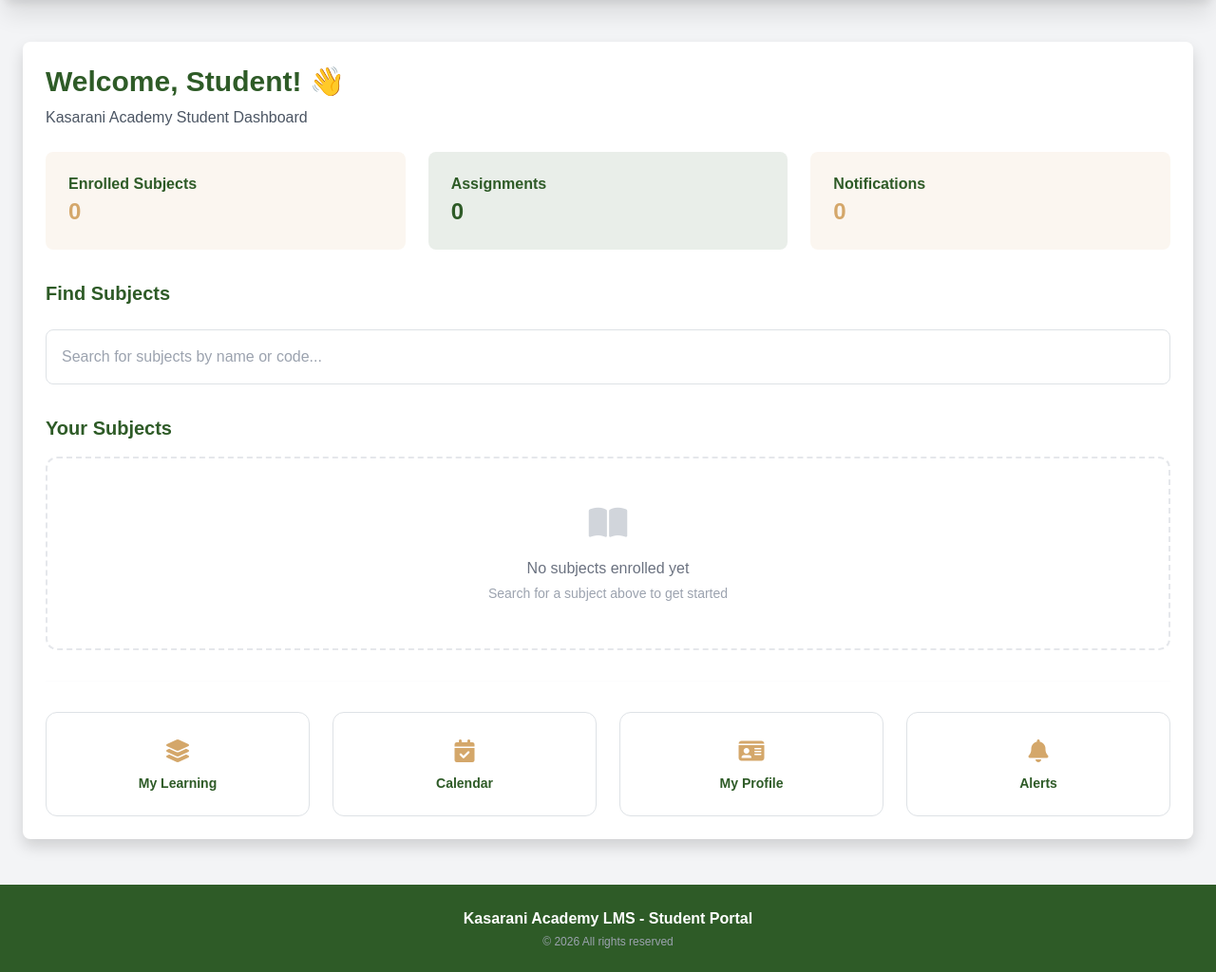
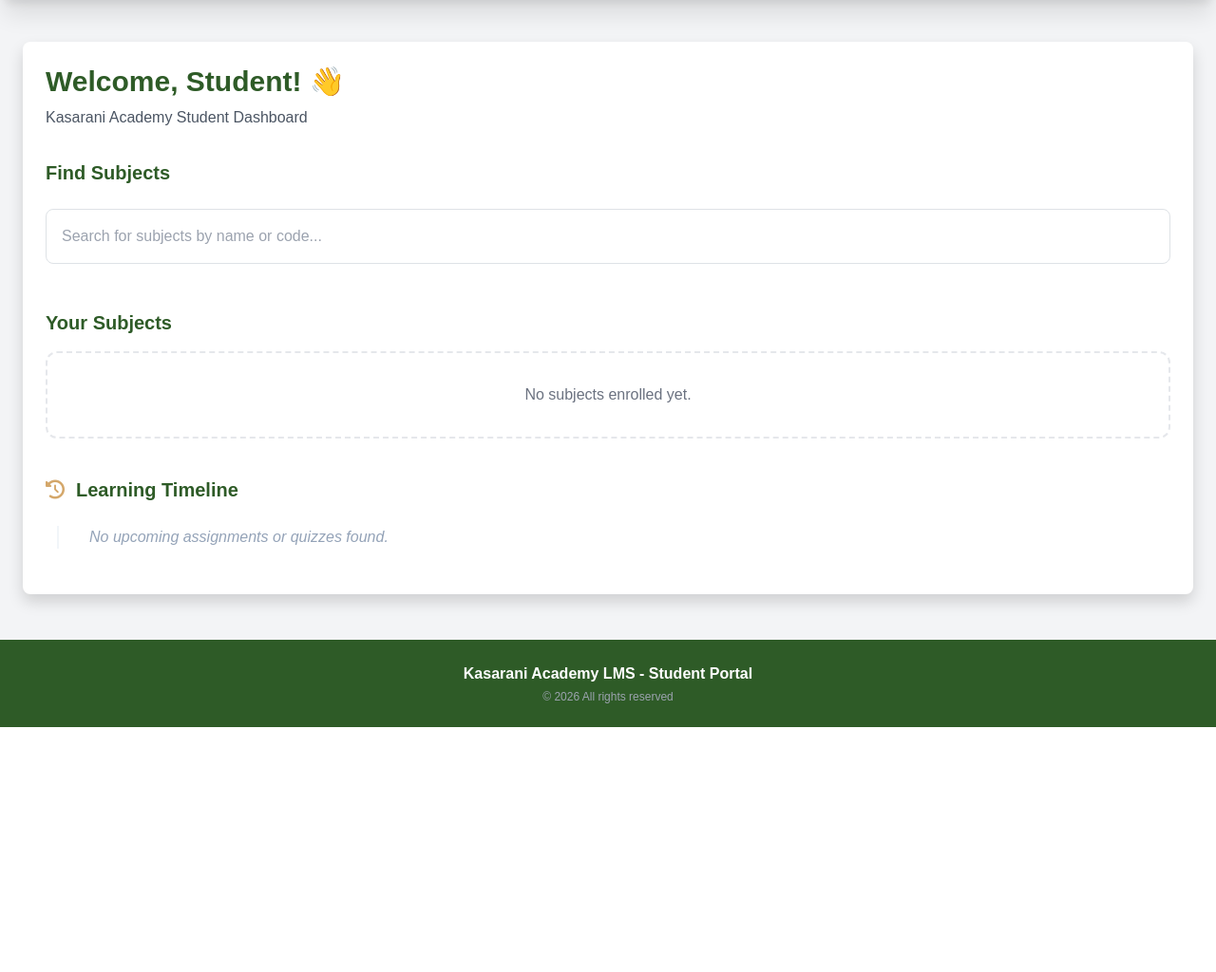
Before and after one commit to Wendy-Okoth/EducationalSystem, a Flask app: template app/templates/student_dashboard.html in a window 1280 px wide. Shown: the part 80-1104 px from the top of the page at 95% size. After the commit the page ends 846 px from the top, so only its background shows below. Run offline with Flask 3, Linux system fonts and the light colour scheme; the template is opened without the code that fills it, so the values that code supplies are empty; some libraries are stand-ins or nearby versions.

Commit message:
updated student dashboard layout and added timeline

```diff
--- a/app/templates/student_dashboard.html
+++ b/app/templates/student_dashboard.html
@@ -4,26 +4,9 @@
 {% block content %}
 <div class="bg-white rounded-lg shadow p-6">
     <h1 class="text-3xl font-bold text-kas-dark-green mb-2">Welcome, {{ session.get('user_name', 'Student') }}! 👋</h1>
-    <p class="text-gray-600 mb-6">Kasarani Academy Student Dashboard</p>
+    <p class="text-gray-600 mb-8">Kasarani Academy Student Dashboard</p>
 
-    <div class="grid grid-cols-1 md:grid-cols-3 gap-4 mb-8">
-        <div class="bg-kas-light-brown/10 p-4 rounded-lg">
-            <h3 class="font-bold text-kas-dark-green mb-1">Enrolled Subjects</h3>
-            <p class="text-2xl font-bold text-kas-light-brown">
-                {% if subjects %}{{ subjects|length }}{% else %}0{% endif %}
-            </p>
-        </div>
-        <div class="bg-kas-dark-green/10 p-4 rounded-lg">
-            <h3 class="font-bold text-kas-dark-green mb-1">Assignments</h3>
-            <p class="text-2xl font-bold text-kas-dark-green">0</p>
-        </div>
-        <div class="bg-kas-light-brown/10 p-4 rounded-lg">
-            <h3 class="font-bold text-kas-dark-green mb-1">Notifications</h3>
-            <p class="text-2xl font-bold text-kas-light-brown">0</p>
-        </div>
-    </div>
-
-    <div class="mb-6">
+    <div class="mb-10">
         <h2 class="text-xl font-bold text-kas-dark-green mb-3">Find Subjects</h2>
         <div class="relative">
             <input type="text"
@@ -35,7 +18,7 @@
         </div>
     </div>
 
-    <div class="mb-6">
+    <div class="mb-10">
         <h2 class="text-xl font-bold text-kas-dark-green mb-3">Your Subjects</h2>
         {% if subjects and subjects|length > 0 %}
         <div class="grid grid-cols-1 md:grid-cols-2 gap-4">
@@ -48,7 +31,6 @@
                     </div>
                     <span class="bg-kas-dark-green/10 text-kas-dark-green text-xs font-bold px-2 py-1 rounded">Active</span>
                 </div>
-
                 <a href="{{ url_for('student.subject_detail', subject_id=subject.id) }}"
                    class="inline-block mt-4 px-6 py-2 bg-kas-dark-green text-white rounded-lg hover:bg-kas-light-brown hover:text-kas-dark-green transition font-bold text-sm">
                     <i class="fas fa-door-open mr-2"></i>Enter Subject
@@ -57,59 +39,44 @@
             {% endfor %}
         </div>
         {% else %}
-        <div class="text-center py-12 border-2 border-dashed border-gray-200 rounded-xl">
-            <i class="fas fa-book-open text-4xl text-gray-300 mb-3"></i>
-            <p class="text-gray-500 font-medium">No subjects enrolled yet</p>
-            <p class="text-sm text-gray-400 mt-1">Search for a subject above to get started</p>
+        <div class="text-center py-8 border-2 border-dashed border-gray-200 rounded-xl">
+            <p class="text-gray-500 font-medium">No subjects enrolled yet.</p>
         </div>
         {% endif %}
     </div>
 
-    <hr class="my-8 border-gray-100">
+    <div class="mb-6">
+        <h2 class="text-xl font-bold text-kas-dark-green mb-4 flex items-center">
+            <i class="fas fa-history mr-3 text-kas-light-brown"></i> Learning Timeline
+        </h2>
 
-    <div class="grid grid-cols-2 md:grid-cols-4 gap-4">
-        <a href="{{ url_for('student.subjects') }}"
-           class="bg-white border rounded-xl p-4 text-center hover:border-kas-light-brown hover:shadow-sm transition">
-            <i class="fas fa-layer-group text-2xl text-kas-light-brown mb-2"></i>
-            <p class="font-bold text-kas-dark-green text-sm">My Learning</p>
-        </a>
-        <a href="{{ url_for('student.calendar') }}"
-           class="bg-white border rounded-xl p-4 text-center hover:border-kas-light-brown hover:shadow-sm transition">
-            <i class="fas fa-calendar-check text-2xl text-kas-light-brown mb-2"></i>
-            <p class="font-bold text-kas-dark-green text-sm">Calendar</p>
-        </a>
-        <a href="{{ url_for('student.profile') }}"
-           class="bg-white border rounded-xl p-4 text-center hover:border-kas-light-brown hover:shadow-sm transition">
-            <i class="fas fa-id-card text-2xl text-kas-light-brown mb-2"></i>
-            <p class="font-bold text-kas-dark-green text-sm">My Profile</p>
-        </a>
-        <a href="{{ url_for('student.notifications') }}"
-           class="bg-white border rounded-xl p-4 text-center hover:border-kas-light-brown hover:shadow-sm transition">
-            <i class="fas fa-bell text-2xl text-kas-light-brown mb-2"></i>
-            <p class="font-bold text-kas-dark-green text-sm">Alerts</p>
-        </a>
-    </div>
-</div>
+        <div class="relative border-l-2 border-slate-100 ml-3 space-y-6">
+            {% if upcoming_tasks %}
+                {% for task in upcoming_tasks %}
+                <div class="relative pl-8">
+                    <div class="absolute -left-[9px] top-1 w-4 h-4 rounded-full bg-white border-4 {% if task.type == 'quiz' %}border-kas-light-brown{% else %}border-kas-dark-green{% endif %}"></div>
 
-<div class="modal fade" id="enrollmentKeyModal" tabindex="-1" aria-hidden="true">
-    <div class="modal-dialog modal-dialog-centered">
-        <div class="modal-content border-0 shadow-lg rounded-2xl">
-            <div class="modal-header bg-kas-dark-green text-white rounded-t-2xl">
-                <h5 class="modal-title font-bold">Enroll in <span id="modal-subject-name"></span></h5>
-                <button type="button" class="btn-close btn-close-white" data-bs-dismiss="modal" aria-label="Close"></button>
-            </div>
-            <div class="modal-body p-6">
-                <p class="text-gray-600 mb-4 text-sm">Please enter the secret enrollment key provided by your teacher to join this class.</p>
-                <div class="mb-3">
-                    <label class="block text-xs font-bold text-gray-400 uppercase mb-1">Enrollment Key</label>
-                    <input type="text" class="form-control rounded-lg border-gray-300 focus:ring-kas-light-brown focus:border-kas-light-brown"
-                           id="enrollment-key-input" placeholder="e.g. MATH_2026_XYZ">
+                    <div class="flex flex-col md:flex-row md:items-center justify-between p-4 bg-slate-50 rounded-xl border border-slate-100 group hover:border-kas-light-brown transition">
+                        <div>
+                            <span class="text-[10px] font-black uppercase tracking-widest {% if task.type == 'quiz' %}text-kas-light-brown{% else %}text-kas-dark-green{% endif %}">
+                                {{ task.type }} • {{ task.subject_name }}
+                            </span>
+                            <h4 class="font-bold text-kas-dark-green">{{ task.title }}</h4>
+                        </div>
+                        <div class="mt-2 md:mt-0 text-right">
+                            <p class="text-sm font-bold text-slate-500">
+                                <i class="far fa-calendar-alt mr-1"></i> Due: {{ task.deadline.strftime('%b %d, %H:%M') }}
+                            </p>
+                            <p class="text-[10px] text-slate-400 font-medium uppercase">
+                                {{ task.days_left }} days remaining
+                            </p>
+                        </div>
+                    </div>
                 </div>
-            </div>
-            <div class="modal-footer bg-gray-50 rounded-b-2xl">
-                <button type="button" class="px-4 py-2 text-gray-500 font-bold hover:text-gray-700" data-bs-dismiss="modal">Cancel</button>
-                <button type="button" class="px-6 py-2 bg-kas-dark-green text-white rounded-lg font-bold hover:bg-kas-light-brown hover:text-kas-dark-green transition" id="enroll-button">Confirm Enrollment</button>
-            </div>
+                {% endfor %}
+            {% else %}
+                <div class="pl-8 text-slate-400 italic">No upcoming assignments or quizzes found.</div>
+            {% endif %}
         </div>
     </div>
 </div>
```
Also changed, not shown: app/routes/student.py (+69 -4 lines).
